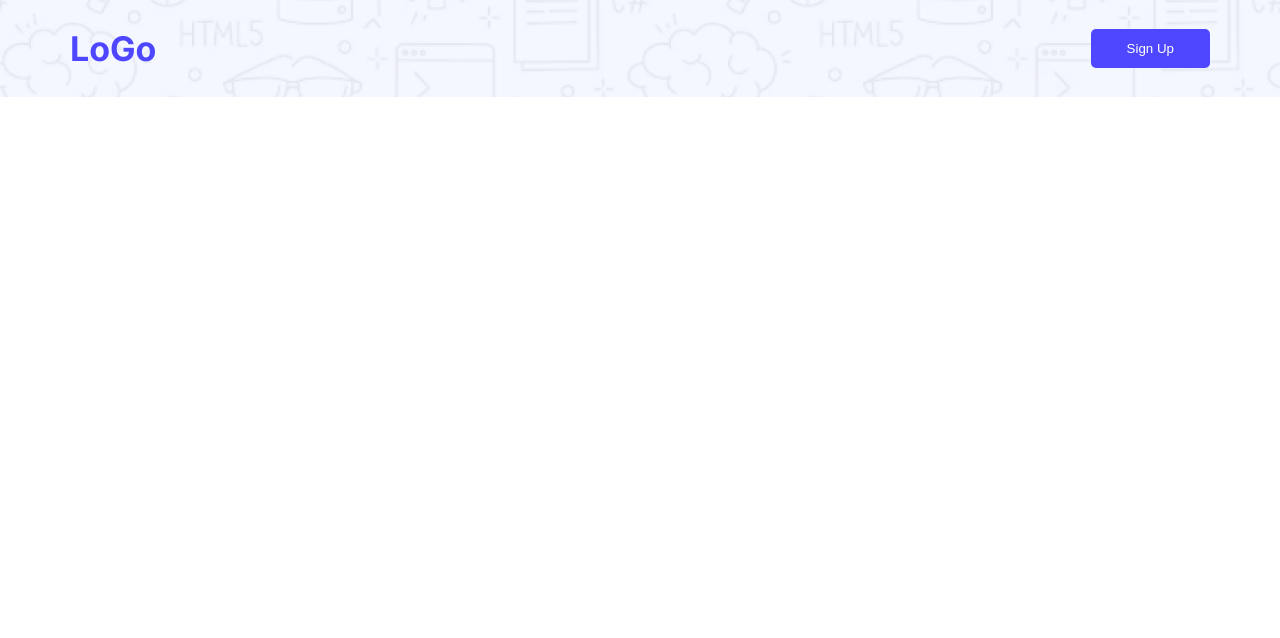
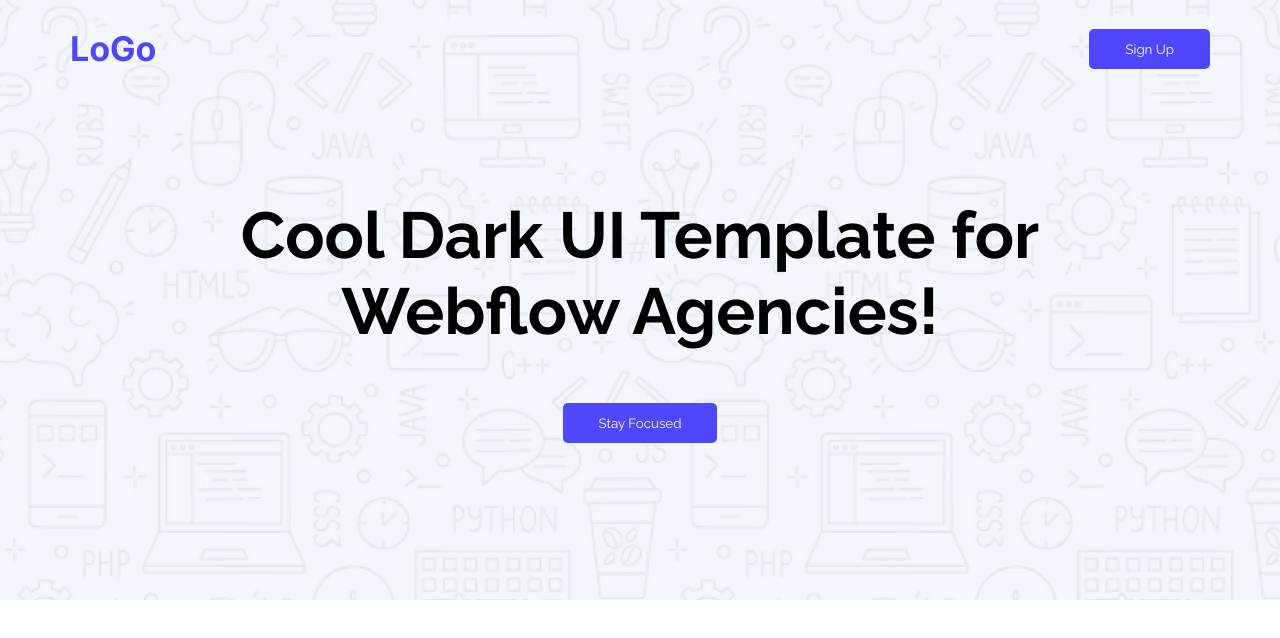
Before and after one commit to SakibHossainShiplo/landing-launchpad, a plain HTML site: page index.html in a window 1280 px wide. Drawn offline with Linux system fonts and the light colour scheme.

Commit message:
baner section done

```diff
--- a/index.html
+++ b/index.html
@@ -9,7 +9,7 @@
   <body>
     <header class="hader_bg">
       <nav>
-        <div class="nav_contant">
+        <div class="nav_content">
           <div>
             <h1 class="nav_logo">LoGo</h1>
           </div>
@@ -18,6 +18,15 @@
           </div>
         </div>
       </nav>
+      <section class="baner_section">
+        <div class="baner_content">
+          <h1>
+            Cool Dark UI Template for <br />
+            Webflow Agencies!
+          </h1>
+          <button class="baner_btn">Stay Focused</button>
+        </div>
+      </section>
     </header>
     <main></main>
     <footer></footer>
--- a/style/style.css
+++ b/style/style.css
@@ -1,6 +1,13 @@
 @import url("https://fonts.googleapis.com/css2?family=Inter:ital,opsz,wght@0,14..32,100..900;1,14..32,100..900&family=Noto+Sans:ital,wght@0,100..900;1,100..900&family=Roboto:ital,wght@0,100..900;1,100..900&family=Space+Grotesk:wght@300..700&display=swap");
+@import url("https://fonts.googleapis.com/css2?family=Inter:ital,opsz,wght@0,14..32,100..900;1,14..32,100..900&family=Noto+Sans:ital,wght@0,100..900;1,100..900&family=Raleway:ital,wght@0,100..900;1,100..900&family=Roboto:ital,wght@0,100..900;1,100..900&family=Space+Grotesk:wght@300..700&display=swap");
+.inter-uniquifier {
+  font-family: "Inter", sans-serif;
+}
+
+.raleway-uniquifier {
+  font-family: "Raleway", sans-serif;
+}
 body {
-  font-family: "Inter", sans-serif;
   margin: 0;
   padding: 0;
   box-sizing: border-box;
@@ -9,8 +16,9 @@ body {
   background-image: url(../Assets/Hero-bg.png);
   background-position: center;
   background-size: cover;
+  height: 600px;
 }
-.nav_contant {
+.nav_content {
   max-width: 1140px;
   margin: auto;
   display: flex;
@@ -21,6 +29,7 @@ body {
   font-size: 34px;
   font-weight: 700;
   color: #4e47ff;
+  font-family: "Inter", sans-serif;
 }
 .nav_btn {
   padding: 12px 36px;
@@ -28,4 +37,22 @@ body {
   background-color: #4e47ff;
   color: white;
   border: none;
+  font-family: "Raleway", sans-serif;
 }
+/********************** baner section ***************** */
+.baner_content {
+  text-align: center;
+  margin-top: 100px;
+}
+.baner_content h1 {
+  font-size: 65px;
+  font-family: "Raleway", sans-serif;
+}
+.baner_btn {
+  padding: 12px 36px;
+  border-radius: 5px;
+  background-color: #4e47ff;
+  color: white;
+  border: none;
+  font-family: "Raleway", sans-serif;
+}
```
